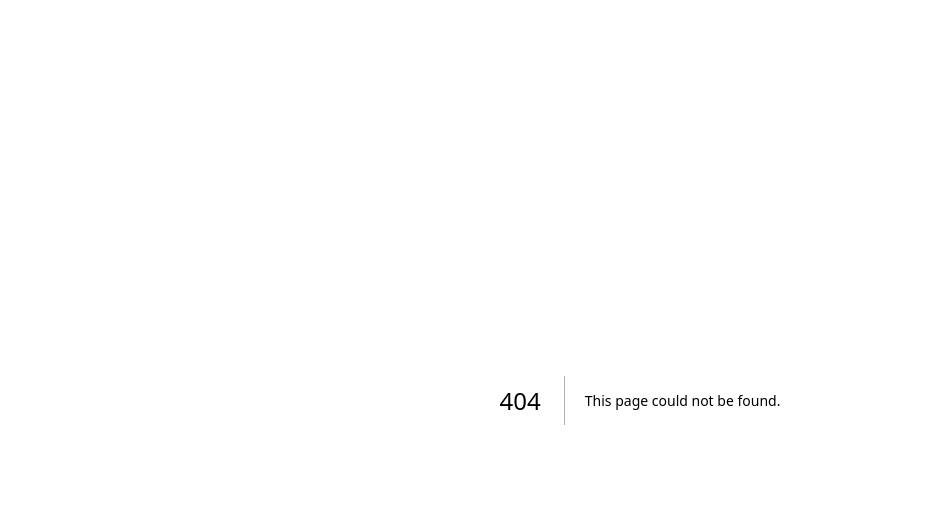
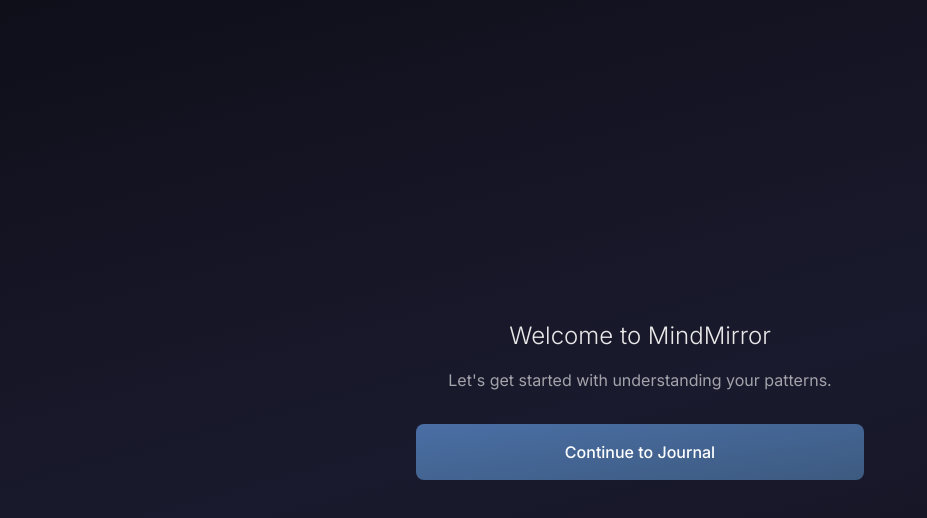
Before and after one commit to MonikaHello/mindmirror, a Next.js app: page /onboarding in a window 1280 px wide. Before the commit this address had no page. Shown: the top 518 px of the page, without its empty margins (0-927 px from the left). Built offline with nearby package versions, Linux system fonts and the light colour scheme.

Commit message:
Remove onboarding redirect

```diff
--- a/app/(app)/journal/page.tsx
+++ b/app/(app)/journal/page.tsx
@@ -18,11 +18,6 @@
     .eq('id', user.id)
     .single() as any
 
-  // Check if user needs onboarding
-  if (profile && !profile.onboarding_complete) {
-    redirect('/onboarding')
-  }
-
   // Get user entries
   const { data: entries } = await supabase
     .from('entries')
--- /dev/null
+++ b/app/onboarding/page.tsx
@@ -0,0 +1,31 @@
+'use client'
+
+import { useState } from 'react'
+import { createClient } from '@/lib/supabase/client'
+import { useRouter } from 'next/navigation'
+
+export default function OnboardingPage() {
+  const router = useRouter()
+
+  // For now, just skip onboarding and go to journal
+  const handleSkip = () => {
+    router.push('/journal')
+  }
+
+  return (
+    <div className="min-h-screen flex items-center justify-center p-6">
+      <div className="max-w-md w-full text-center">
+        <h1 className="text-2xl font-light mb-4">Welcome to MindMirror</h1>
+        <p className="text-white/60 mb-8">
+          Let's get started with understanding your patterns.
+        </p>
+        <button
+          onClick={handleSkip}
+          className="btn btn-primary w-full py-4"
+        >
+          Continue to Journal
+        </button>
+      </div>
+    </div>
+  )
+}
```
